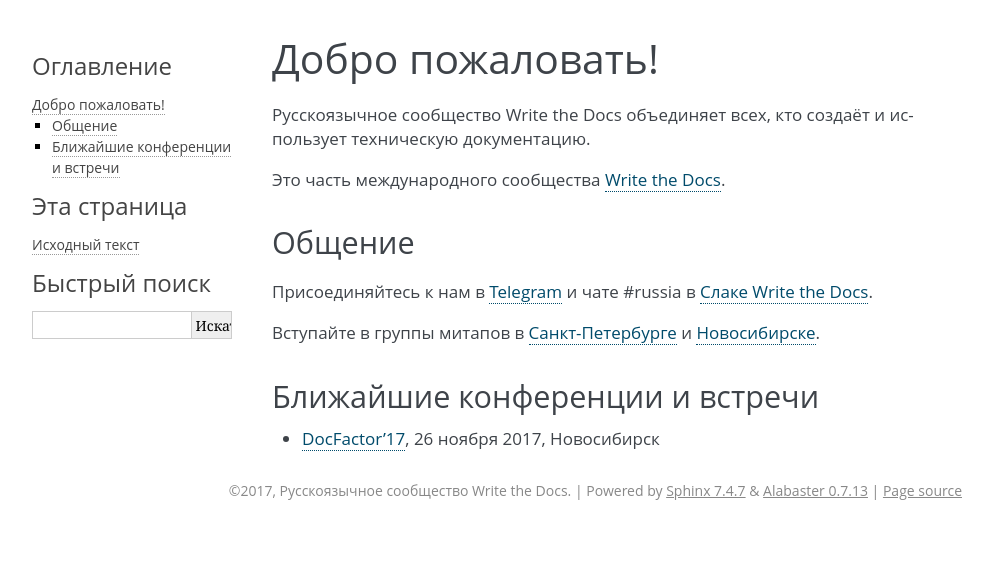
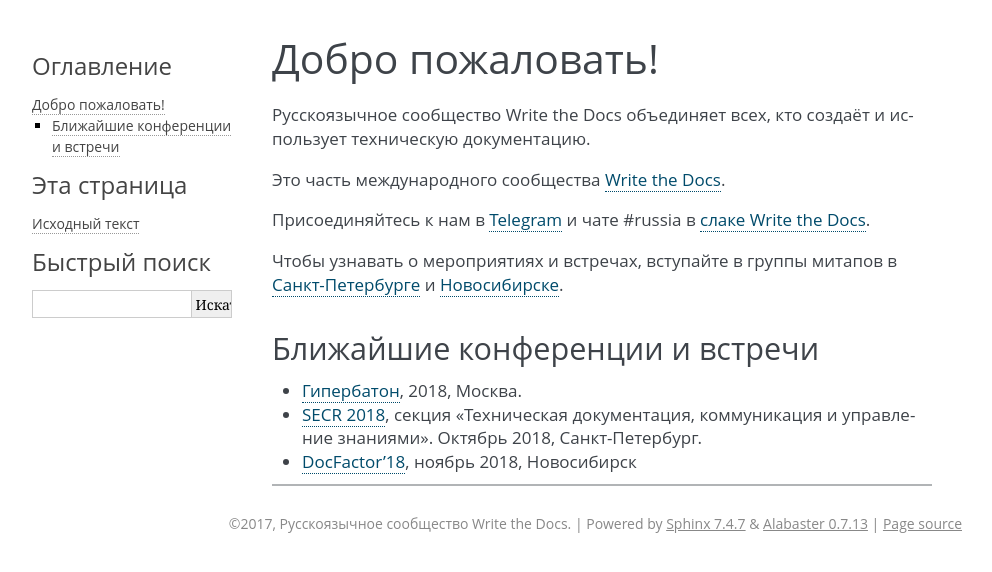
Before and after one commit to NickVolynkin/wtd-ru, a Sphinx documentation site: the page built from source/index.rst, in a window 1280 px wide. Shown: the top 572 px of the page, without its empty margins (148-1140 px from the left). Built offline with Sphinx 7.4.7, drawn with Linux system fonts in a browser that asks for light colours.

```diff
--- a/source/index.rst
+++ b/source/index.rst
@@ -7,13 +7,9 @@
 
 ..  _wtd: http://www.writethedocs.org/
 
+Присоединяйтесь к нам в `Telegram <telegram_>`_ и чате #russia в `слаке Write the Docs <wtd-slack_>`_.
 
-Общение
--------
-
-Присоединяйтесь к нам в `Telegram <telegram_>`_ и чате #russia в `Слаке Write the Docs <wtd-slack_>`_.
-
-Вступайте в группы митапов в `Санкт-Петербурге <meetup-spb_>`_ и `Новосибирске <meetup-novosibirsk_>`_.
+Чтобы узнавать о мероприятиях и встречах, вступайте в группы митапов в `Санкт-Петербурге <meetup-spb_>`_ и `Новосибирске <meetup-novosibirsk_>`_.
 
 ..  _meetup-spb: https://www.meetup.com/Write-the-Docs-Russia/
 ..  _meetup-novosibirsk: https://www.meetup.com/Write-the-Docs-Siberia/
@@ -25,9 +21,17 @@
 Ближайшие конференции и встречи
 -------------------------------
 
-* `DocFactor'17 <docfactor-17_>`_, 26 ноября 2017, Новосибирск
+* `Гипербатон <hyperbaton_>`_, 2018, Москва.
+* `SECR 2018 <secr_>`_, секция «Техническая документация, коммуникация и управление знаниями». Октябрь 2018, Санкт-Петербург.
+* `DocFactor'18 <docfactor_>`_, ноябрь 2018, Новосибирск
 
-..  _docfactor-17: http://docfactor.ru/
+
+..  _secr: https://secr.ru/lang/en/program/program-overview/technical-documentation
+..  _hyperbaton: https://events.yandex.ru/events/hyperbaton
+..  _docfactor: http://docfactor.ru/
+
+
+---------
 
 ..  toctree::
     :hidden:
```
